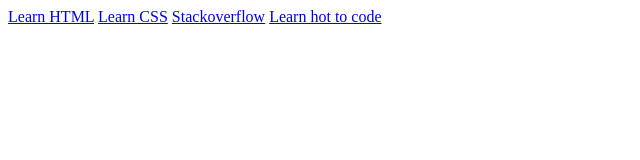
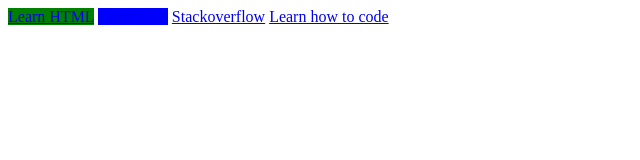
Before and after one commit to DarkoKolak/CF-CSS3-DAY03-Darko-Maximilian, a plain HTML site: page index.html in a window 1280 px wide. Shown: the whole page, without its empty margins (0-640 px from the left). Drawn offline with Linux system fonts and the light colour scheme.

Commit message:
adding style sheets

```diff
--- a/index.html
+++ b/index.html
@@ -1,6 +1,9 @@
 <!DOCTYPE html>
-<html>
+<html lang="en">
 <head>
+	<link rel="stylesheet" type="text/css" href="style.css">
+
+	</style>
 	<title>
 	Dev-links
 	</title>
@@ -11,7 +14,7 @@
 	<span id="HTML"><a href="https://www.w3schools.com/html/default.asp"> Learn HTML</a></span>
 	<span id="CSS"> <a href="https://www.w3schools.com/css/default.asp">Learn CSS</a></span>
 	<span id="Stackoverflow"> <a href="https://stackoverflow.com/">Stackoverflow</a></span>
-	<span id="codefactory"><a href="https://codefactory.wien/de/home/">Learn hot to code</a></span>
+	<span id="codefactory"><a href="https://codefactory.wien/de/home/">Learn how to code</a></span>
 	</div>
 </body>
 </html>
--- a/style.css
+++ b/style.css
@@ -0,0 +1,14 @@
+.Links {
+	flex-flow: row;
+	justify-content: space-between;
+}
+#HTML {
+	width: 200px;
+	height: 200px;
+	background-color: green;
+}
+#CSS {
+	width: 200px;
+	height: 200px;
+	background-color: blue;
+}
```
